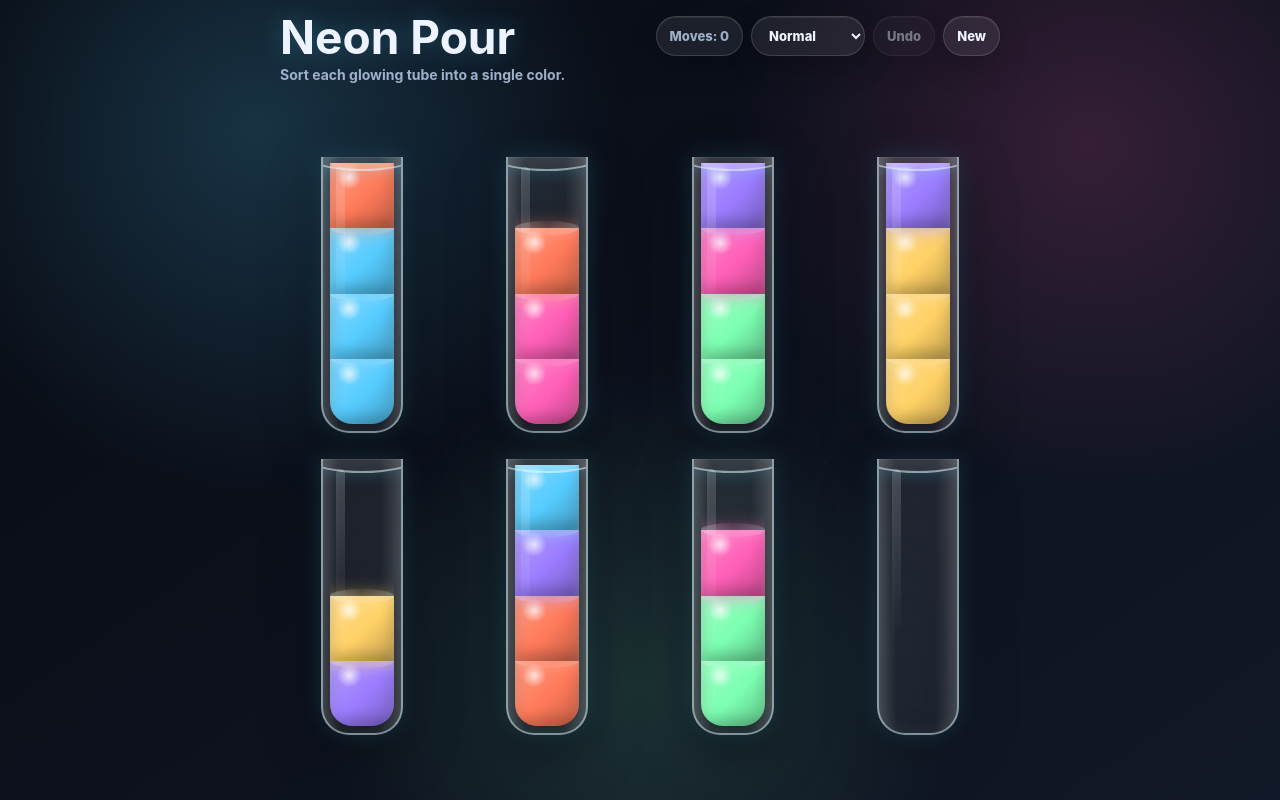
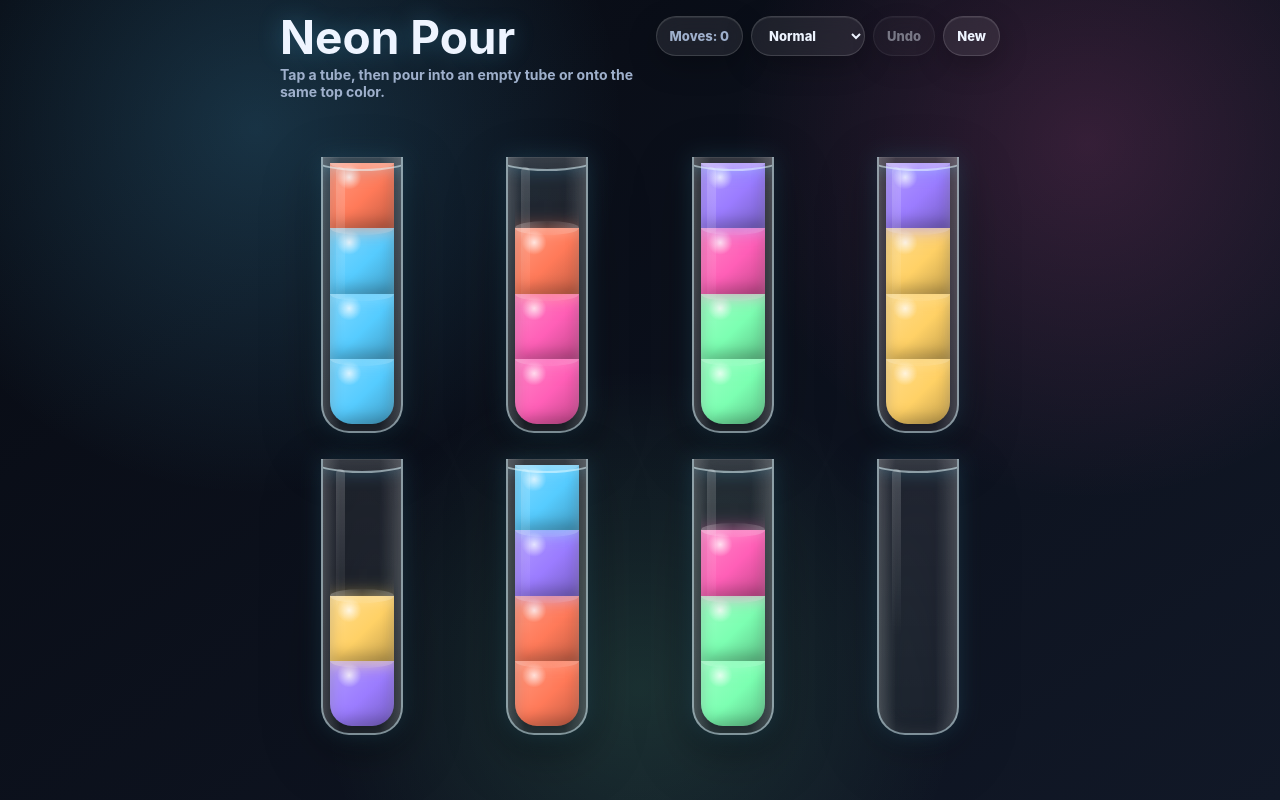
Before and after one commit to adamabdelhamed/JustTheGamesPlease, a plain HTML site: page docs/NeonPour.html in a window 1280 px wide. Drawn offline with Linux system fonts and the light colour scheme.

Commit message:
Clarify Neon Pour instructions

```diff
--- a/docs/NeonPour.html
+++ b/docs/NeonPour.html
@@ -342,7 +342,7 @@ button:disabled { opacity:.45; cursor:default; }
 <header>
   <div>
     <h1>Neon Pour</h1>
-    <div class="subtitle">Sort each glowing tube into a single color.</div>
+    <div class="subtitle">Tap a tube, then pour into an empty tube or onto the same top color.</div>
   </div>
   <div class="controls" aria-label="Game controls">
     <div class="pill" id="moveLabel">Moves: 0</div>
```
